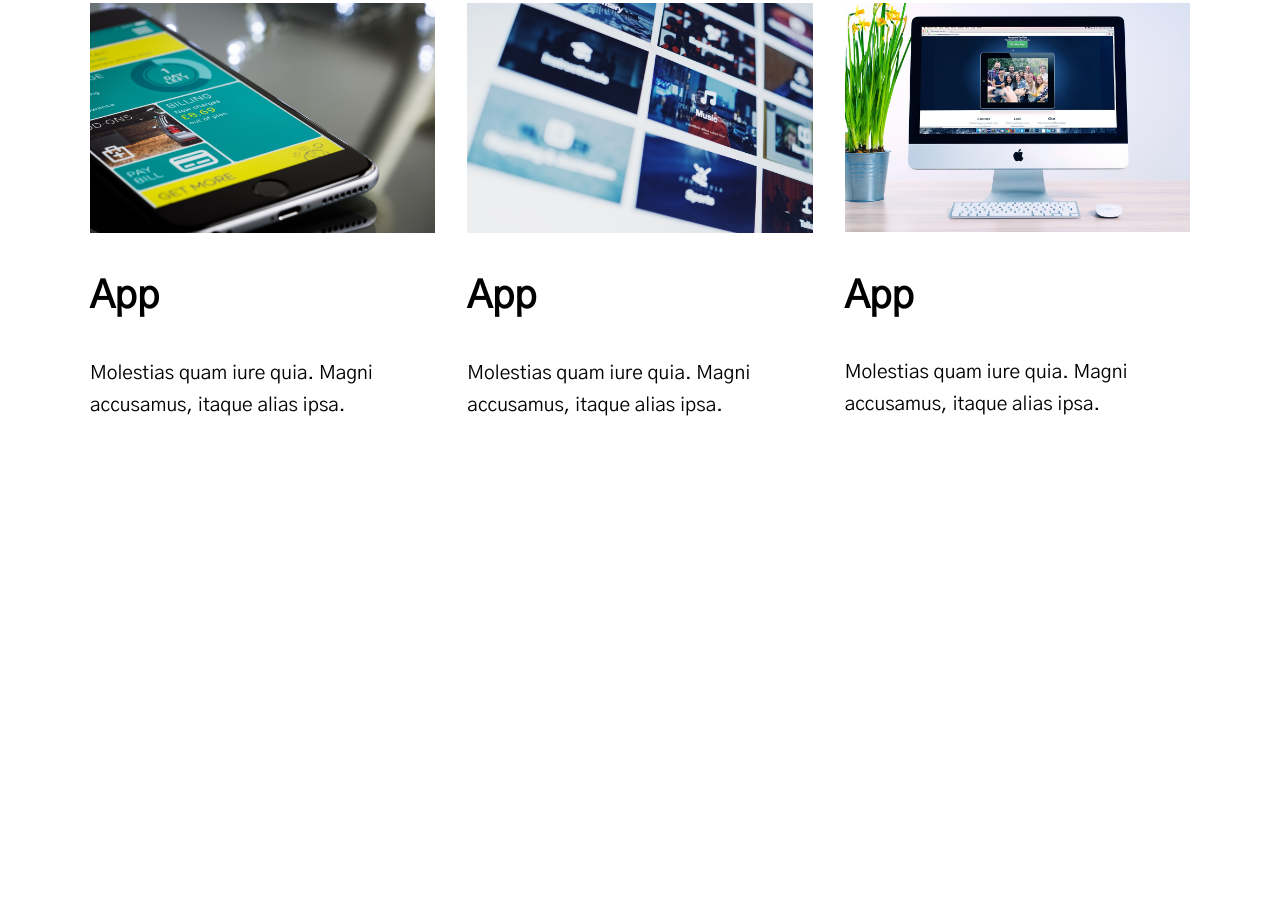
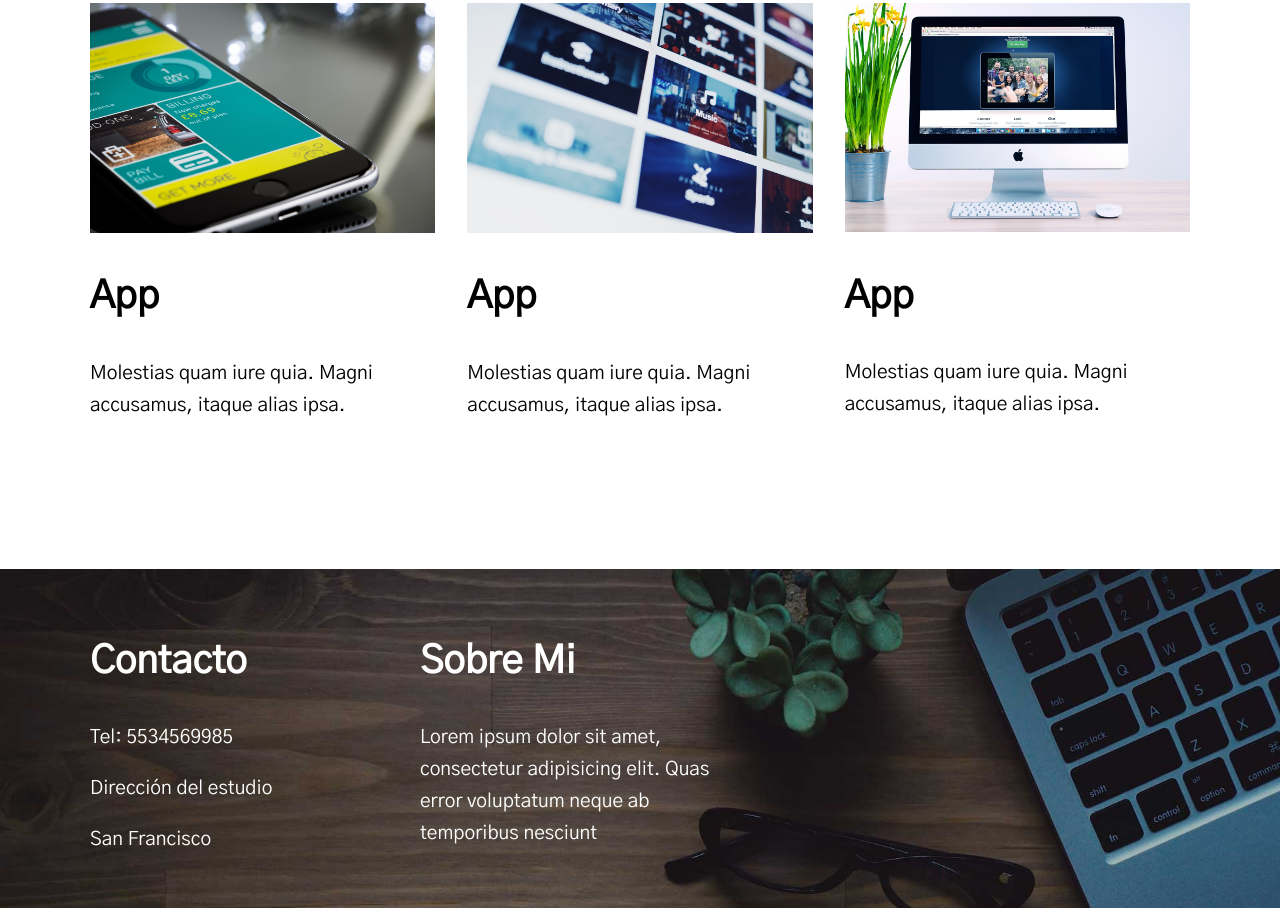
Before and after one commit to FerGuevaraM95/freelancer, a plain HTML site: page index.html in a window 1280 px wide. Shown: the part 2328-3236 px from the top of the page. Before the commit the page ends 2817 px from the top, so only its background shows below. Drawn offline with nearby package versions, Linux system fonts and the light colour scheme.

Commit message:
Add footer

```diff
--- a/css/style.css
+++ b/css/style.css
@@ -109,6 +109,10 @@ p {
     border-bottom: 1px solid var(--oscuro);
 }
 
+.element:last-of-type {
+    border: none;
+}
+
 @media (min-width:768px) {
     .list {
         display: grid;
@@ -123,3 +127,22 @@ p {
         grid-row-end: span 2;
     }
 }
+
+
+/* FOOTER */
+
+.footer {
+    margin-top: 5rem;
+    padding: 2rem 0;
+    background-image: url(../img/contacto.jpg);
+    background-repeat: no-repeat;
+    background-size: cover;
+    color: var(--claro);
+}
+
+@media (min-width:768px) {
+    .footer .container {
+        display: grid;
+        grid-template-columns: repeat(2, 30%) auto;
+    }
+}
--- a/index.html
+++ b/index.html
@@ -1,10 +1,12 @@
 <!DOCTYPE html>
-<html lang="en">
+<html lang="es">
 
 <head>
+    <!-- METATAGS -->
     <meta charset="UTF-8">
     <meta name="viewport" content="width=device-width, initial-scale=1.0">
     <meta http-equiv="X-UA-Compatible" content="ie=edge">
+    <!-- STYLES -->
     <link rel="stylesheet" href="https://cdnjs.cloudflare.com/ajax/libs/normalize/8.0.0/normalize.min.css" />
     <link rel="stylesheet" href="css/fontawesome-all.min.css">
     <link href="https://fonts.googleapis.com/css?family=Gothic+A1|Oswald" rel="stylesheet">
@@ -48,7 +50,21 @@
         <div class="list" id="list">
         </div>
     </section>
-
+    <!-- FOOTER -->
+    <footer class="footer">
+        <div class="container">
+            <div class="widget">
+                <h3>Contacto</h3>
+                <p>Tel: 5534569985</p>
+                <p>Dirección del estudio</p>
+                <p>San Francisco</p>
+            </div>
+            <div class="widget">
+                <h3>Sobre Mi</h3>
+                <p>Lorem ipsum dolor sit amet, consectetur adipisicing elit. Quas error voluptatum neque ab temporibus nesciunt</p>
+            </div>
+        </div>
+    </footer>
     <script src="js/app.js"></script>
 </body>
 
--- a/js/app.js
+++ b/js/app.js
@@ -28,5 +28,8 @@ function loadPortfolio() {
 
         // Inyectar el html
         document.querySelector('#list').innerHTML = html;
-    } )
+    })
+    .catch(function (error) {
+        console.log(error);
+    });
 }
```
